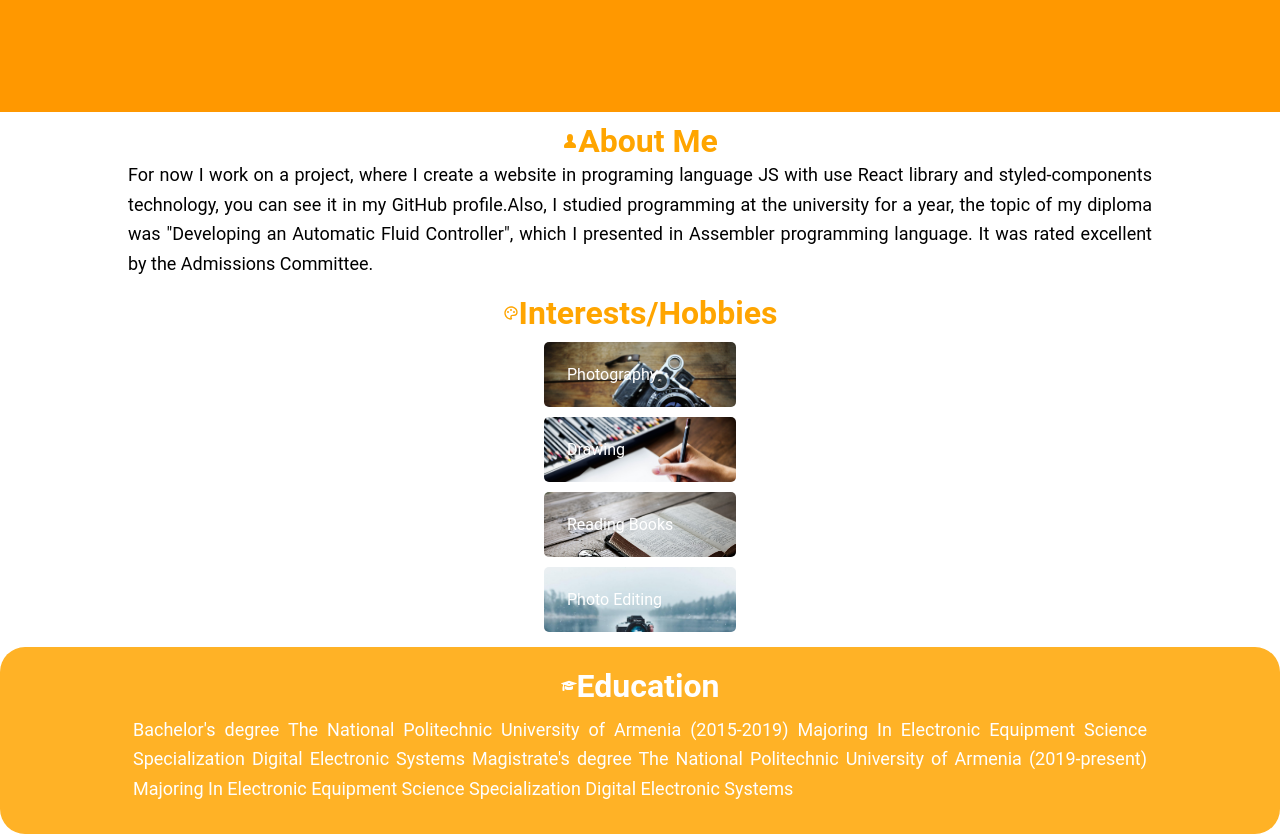
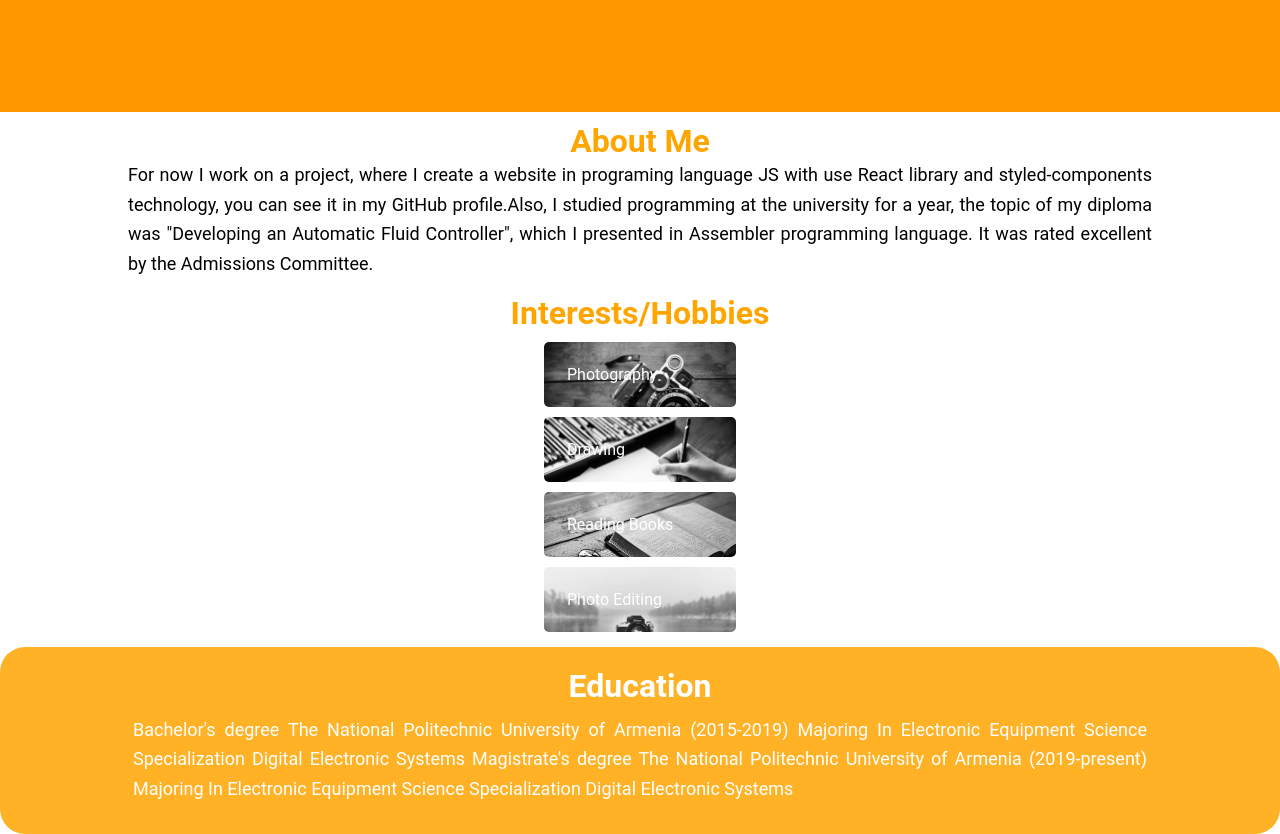
Before and after one commit to GretaSS/portfolio, a React app: page / in a window 1280 px wide. Shown: the part 680-1514 px from the top of the page. Built offline with nearby package versions, Linux system fonts and the light colour scheme; a web font is replaced by a local one.

Commit message:
del.some icons

```diff
--- a/src/components/About/index.js
+++ b/src/components/About/index.js
@@ -1,14 +1,12 @@
 import React from 'react';
 import {View, Text} from "../../styled";
-import {GoPerson} from "react-icons/go";
 // import Interests from '../Interests';
 
 function About(){
     return(
         <View flex fD='column' justC='center' alignI='center' boxS='border-box'>
             <View w='80%' flex p='10px 0' fD='column' alignI='center'>
-                <View flex justC='center' alignI='center' c='orange'>
-                    <GoPerson/>
+                <View c='orange'>
                     <h1>About Me</h1>
                 </View>
                 <Text fontSize='18px' lh='1.65' tAlign='justify'>
--- a/src/components/Education/index.js
+++ b/src/components/Education/index.js
@@ -1,7 +1,6 @@
 import React from "react";
 import {View, Text} from "../../styled";
 // import styled from "styled-components";
-import {GoMortarBoard} from "react-icons/go"; //education
 
 function Education(){
     return(
@@ -15,8 +14,7 @@ function Education(){
             bgColor='#ffb226'
         >
             <View w='80%' flex p='10px 0' fD='column' alignI='center'>
-                <View flex justC='center' alignI='center'>
-                    <GoMortarBoard/>
+                <View>
                     <h1>Education</h1>
                 </View>
                 <Text p='10px 5px' fontSize='18px' lh='1.65' tAlign='justify'>
--- a/src/components/Interests/index.js
+++ b/src/components/Interests/index.js
@@ -1,7 +1,6 @@
 import React from 'react'
 import {View, Text} from "../../styled";
 import styled from 'styled-components';
-import {RiPaletteLine} from "react-icons/ri"; //interests
 
 const Item = styled(View)`
     margin: 5px 0px;
@@ -13,17 +12,18 @@ const Item = styled(View)`
     background-repeat: no-repeat;
     background-size: 100%;
     transition: .5s cubic-bezier(0.04,-0.1, 0.54, 1.12);
+    filter: grayscale(100%);
     &:hover{
         transform: scale(1.1);
         cursor: pointer;
+        filter: grayscale(0%);
     }
 `;
 
 function Interests(){
     return(
         <View flex p='5px 0' alignI='center' justC='center' fD='column'>
-            <View  flex justC='center' alignI='center' c='orange'>
-                <RiPaletteLine/>
+            <View c='orange'>
                 <h1>Interests/Hobbies</h1>
             </View>
             <View flex
```
